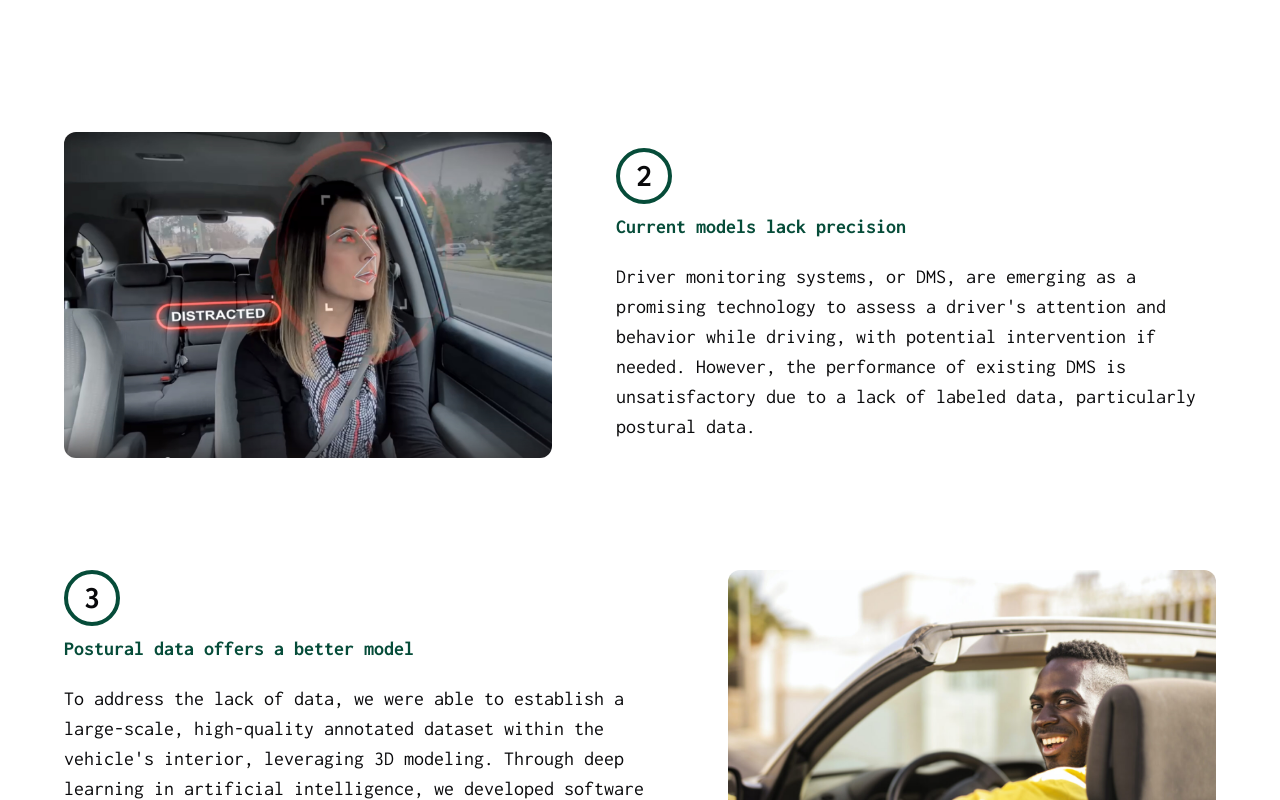
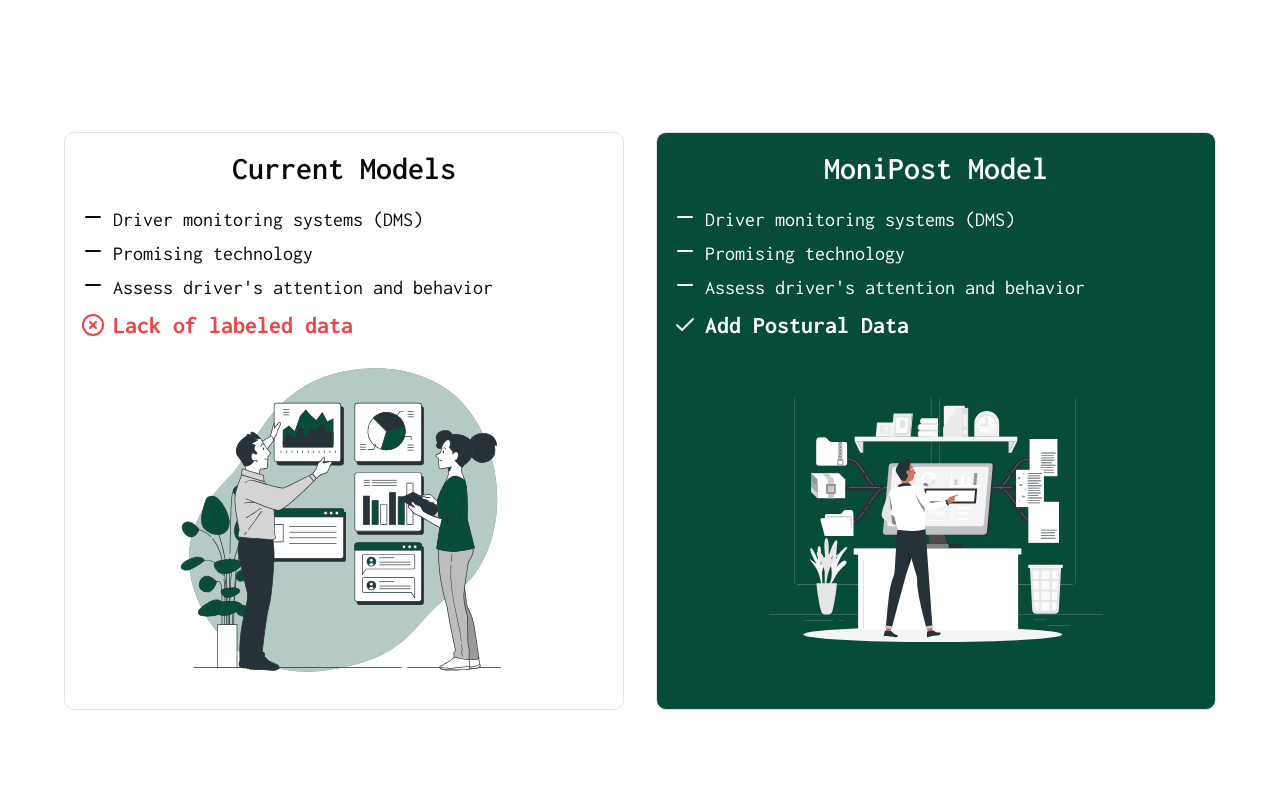
Before and after one commit to SebastienLaurentt/MoniPost, a Next.js app: page / in a window 1280 px wide. Shown: the part 1260-2060 px from the top of the page. Built offline with nearby package versions, Linux system fonts and the light colour scheme.

Commit message:
merge dms and postural component to create models component with two cards

```diff
--- a/app/page.tsx
+++ b/app/page.tsx
@@ -1,6 +1,6 @@
 import Hero from "@/components/Hero";
 import Background from "@/components/Sections/Background";
-import Dms from "@/components/Sections/Dms";
+import Models from "@/components/Sections/Models";
 import Faq from "@/components/Sections/Faq";
 import PosturalArgument from "@/components/Sections/PosturalArgument";
 import Price from "@/components/Sections/Price";
@@ -10,8 +10,8 @@ export default function Home() {
     <main>
       <Hero />
       <Background />
-      <Dms />
-      <PosturalArgument />
+      <Models />
+      {/* <PosturalArgument /> */}
       <Price />
       <Faq />
     </main>
--- a/components/Sections/Background.tsx
+++ b/components/Sections/Background.tsx
@@ -58,7 +58,7 @@ const Background = () => {
           </h3>
         </div>
 
-        <div className="flex flex-col md:w-full md:flex-row md:items-center md:gap-x-6">
+        <div className="flex flex-col md:w-full md:flex-row md:items-center md:gap-x-6 2xl:px-28">
           <p
             id="background-element3"
             className="mb-2 text-center text-sm opacity-0 md:w-1/2 md:text-left lg:text-md xl:mb-0"
--- a/components/Sections/Dms.tsx
+++ /dev/null
@@ -1,97 +0,0 @@
-"use client";
-
-import { gsap } from "gsap";
-import { ScrollTrigger } from "gsap/ScrollTrigger";
-import Image from "next/image";
-import { useEffect } from "react";
-import Section from "../Section";
-import SectionHeader from "../SectionHeader";
-
-gsap.registerPlugin(ScrollTrigger);
-
-const Dms = () => {
-  useEffect(() => {
-    // Animation GSAP
-    const tl = gsap.timeline({
-      scrollTrigger: {
-        trigger: "#dms-section",
-        start: "top center+=100",
-      },
-    });
-
-    tl.fromTo(
-      "#dms-element1",
-      { opacity: 0, y: 20 },
-      { opacity: 1, y: 0, duration: 1 }
-    );
-
-    tl.fromTo(
-      "#dms-element2",
-      { opacity: 0, y: 20 },
-      { opacity: 1, y: 0, duration: 1 },
-      "<"
-    );
-    tl.fromTo(
-      "#dms-element3",
-      { opacity: 0, y: 20 },
-      { opacity: 1, y: 0, duration: 1 },
-      "<"
-    );
-    tl.fromTo(
-      "#dms-element4",
-      { opacity: 0, y: 20 },
-      { opacity: 1, y: 0, duration: 1, delay: 0.3 },
-      "<"
-    );
-
-    // Clean up
-    return () => {
-      tl.kill();
-    };
-  }, []);
-
-  return (
-    <Section id="dms-section" marginTop={true}>
-      <div className="flex flex-col gap-y-4 lg:items-center lg:gap-x-16 xl:flex-row-reverse">
-        <div className="xl:w-3/4">
-          <div className="flex flex-row justify-center xl:justify-start">
-            <span
-              id="dms-element1"
-              className="mb-2 rounded-full border-4 border-primary px-3 text-lg font-extrabold opacity-0 xl:px-4 xl:text-2xl"
-            >
-              2
-            </span>
-          </div>
-          <SectionHeader
-            id="dms-element2"
-            title="Current models lack"
-            titleHighlight="precision"
-            classname="opacity-0 mx-auto"
-            textPosition="text-center items-center xl:items-start"
-          />
-          <p
-            id="dms-element3"
-            className="text-center text-sm opacity-0 md:text-md xl:text-left"
-          >
-            Driver monitoring systems, or DMS, are emerging as a promising
-            technology to assess a driver&apos;s attention and behavior while
-            driving, with potential intervention if needed. However, the
-            performance of existing DMS is unsatisfactory due to a lack of
-            labeled data, particularly postural data.
-          </p>
-        </div>
-        <div className="rounded-md opacity-0" id="dms-element4">
-          <Image
-            src="/images/DMS.jpg"
-            alt="DMS"
-            width={1000}
-            height={500}
-            className="rounded-lg"
-          />
-        </div>
-      </div>
-    </Section>
-  );
-};
-
-export default Dms;
--- /dev/null
+++ b/components/Sections/Models.tsx
@@ -0,0 +1,93 @@
+"use client";
+
+import { gsap } from "gsap";
+import { ScrollTrigger } from "gsap/ScrollTrigger";
+import { Check, CircleX, Minus } from "lucide-react";
+import Image from "next/image";
+import { useEffect } from "react";
+import DmsImg from "../../public/images/Dms.svg";
+import PosturalImg from "../../public/images/Postural.svg";
+import Section from "../Section";
+
+gsap.registerPlugin(ScrollTrigger);
+
+const Models = () => {
+  useEffect(() => {
+    // Animation GSAP
+    const tl = gsap.timeline({
+      scrollTrigger: {
+        trigger: "#dms-section",
+        start: "top center+=100",
+      },
+    });
+
+    tl.fromTo(
+      "#model1",
+      { opacity: 0, y: 20 },
+      { opacity: 1, y: 0, duration: 1 }
+    );
+    tl.fromTo(
+      "#model2",
+      { opacity: 0, y: 20 },
+      { opacity: 1, y: 0, duration: 1, delay: 0.5},
+      "<"
+    );
+
+    // Clean up
+    return () => {
+      tl.kill();
+    };
+  }, []);
+
+  return (
+    <Section id="dms-section" marginTop={true}>
+      <ul className="flex flex-col gap-y-4 md:flex-row md:gap-x-8 md:gap-y-0 lg:text-md 2xl:px-28">
+        <li id="model1" className="rounded-md border p-4 opacity-0">
+          <h3 className="text-center">Current Models</h3>
+          <ul className="my-4 space-y-1">
+            <li className="flex flex-row gap-x-2">
+              <Minus /> Driver monitoring systems (DMS)
+            </li>
+            <li className="flex flex-row gap-x-2">
+              <Minus /> Promising technology
+            </li>
+            <li className="flex flex-row gap-x-2">
+              <Minus /> Assess driver&apos;s attention and behavior
+            </li>
+            <li className="flex flex-row items-center gap-x-2 font-bold text-red-500 md:text-md lg:text-lg">
+              <CircleX /> Lack of labeled data
+            </li>
+          </ul>
+          <div className="px-8 xl:px-24">
+            <Image src={DmsImg} alt="dms" />
+          </div>
+        </li>
+        <li
+          id="model2"
+          className="rounded-md border bg-primary p-4 text-secondary-foreground opacity-0"
+        >
+          <h3 className="text-center">MoniPost Model</h3>
+          <ul className="my-4 space-y-1">
+            <li className="flex flex-row gap-x-2">
+              <Minus /> Driver monitoring systems (DMS)
+            </li>
+            <li className="flex flex-row gap-x-2">
+              <Minus /> Promising technology
+            </li>
+            <li className="flex flex-row gap-x-2">
+              <Minus /> Assess driver&apos;s attention and behavior
+            </li>
+            <li className="flex flex-row items-center gap-x-2 font-bold md:text-md lg:text-lg">
+              <Check /> Add Postural Data
+            </li>
+          </ul>
+          <div className="px-8 xl:px-24">
+            <Image src={PosturalImg} alt="dms" />
+          </div>
+        </li>
+      </ul>
+    </Section>
+  );
+};
+
+export default Models;
```
Also changed, not shown: public/images/DMS.svg (added), public/images/Postural.svg (added).
